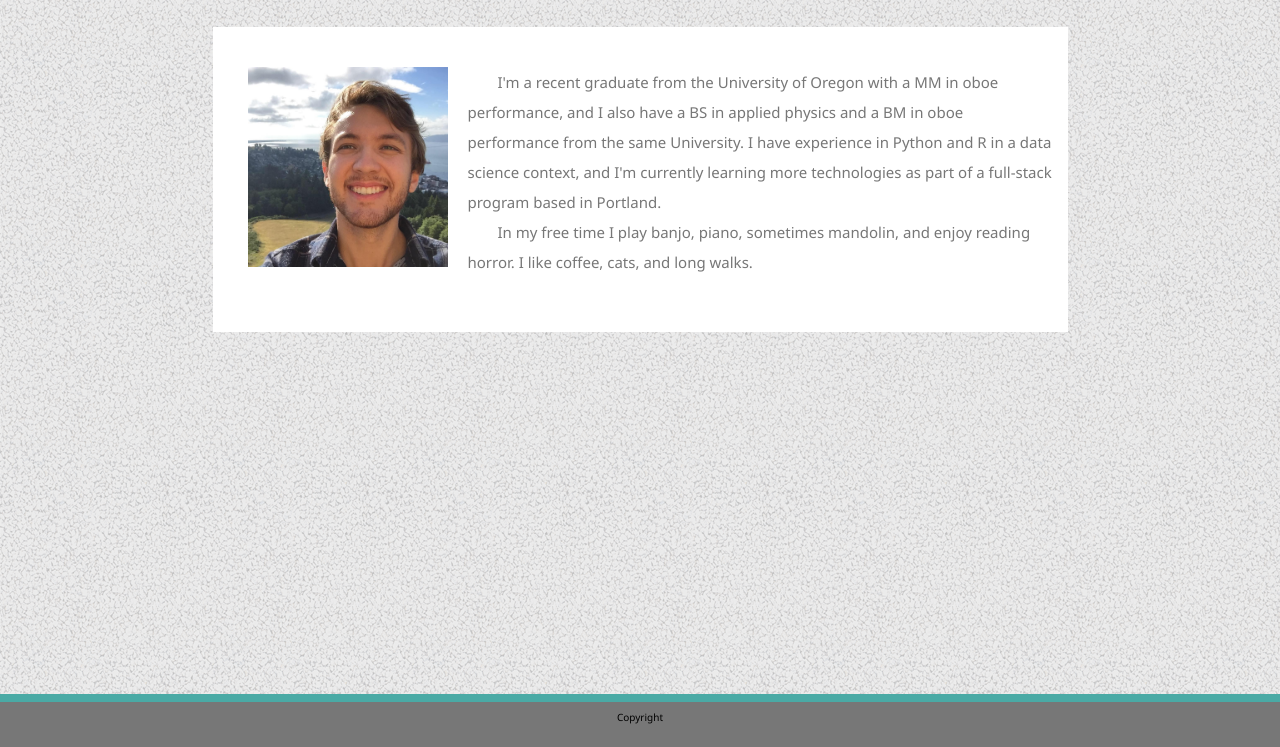
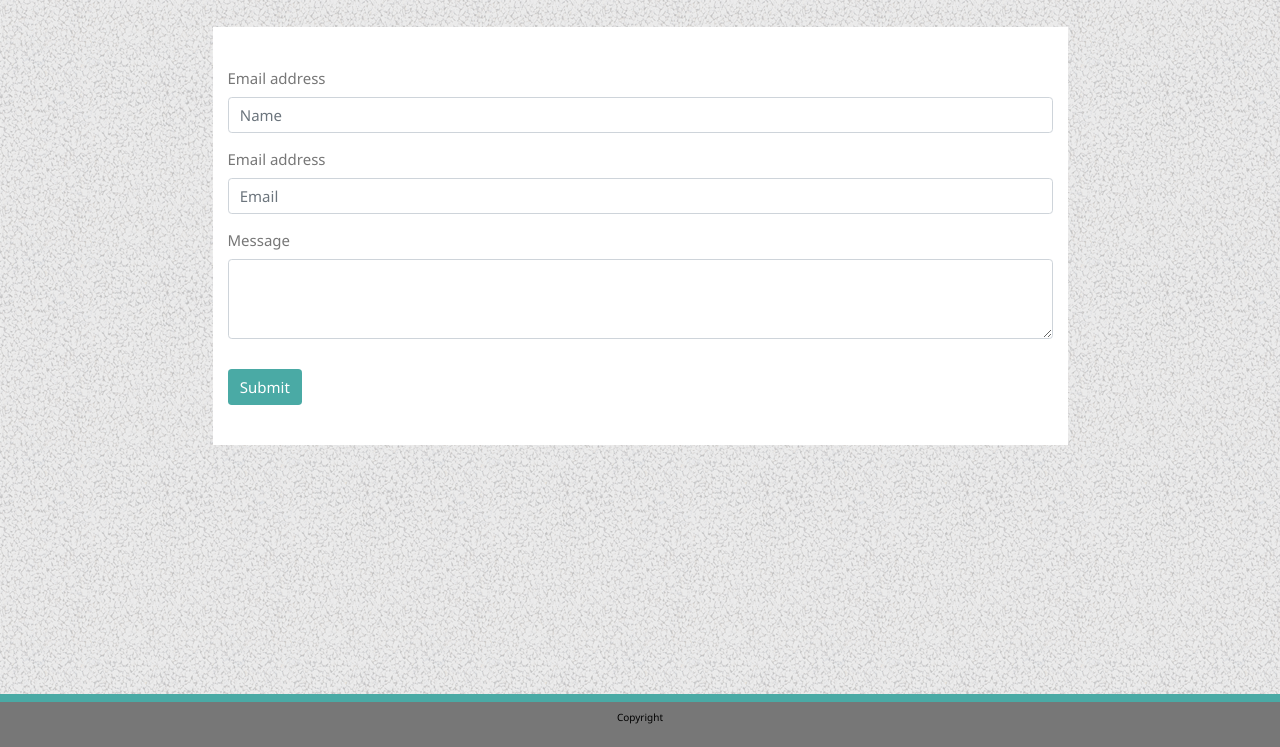
Before and after one commit to NoahSylwester/Bootstrap-Portfolio, a plain HTML site: page contact.html in a window 1280 px wide. Shown: the part 53-800 px from the top of the page. Drawn offline with nearby package versions, Linux system fonts and the light colour scheme.

Commit message:
Updated contact.html

```diff
--- a/assets/css/style.css
+++ b/assets/css/style.css
@@ -117,3 +117,9 @@ div.card img {
   margin-left: auto;
   margin-right: auto;
 }
+
+.btn-md {
+  background-color: #4aaaa5;
+  margin-top: 15px;
+  color: #ffffff;
+}
--- a/contact.html
+++ b/contact.html
@@ -45,10 +45,21 @@
       <div class="col container">
         <div class="row justify-content-center">
           <main class="col col-sm-11 col-md-10 col-lg-9 mx-auto">
-            <img id="profile_pic" src="./assets/images/profile_pic.jpg" alt="Picture of Noah">
-            <p class="bio">&emsp;&emsp;I'm a recent graduate from the University of Oregon with a MM in oboe performance, and I also have a BS in applied physics and a BM in oboe performance from the same University. I have experience in Python and R in a data science context, and I'm currently learning more technologies as part of a full-stack program based in Portland.
-                <br>&emsp;&emsp;In my free time I play banjo, piano, sometimes mandolin, and enjoy reading horror. I like coffee, cats, and long walks.
-            </p>
+              <form>
+                  <div class="form-group">
+                    <label for="name-input">Email address</label>
+                    <input type="name" class="form-control" id="name-input" placeholder="Name">
+                  </div>
+                  <div class="form-group">
+                      <label for="email-input">Email address</label>
+                      <input type="email" class="form-control" id="email-input" placeholder="Email">
+                    </div>
+                  <div class="form-group">
+                    <label for="message_input">Message</label>
+                    <textarea class="form-control" id="message_input" rows="3"></textarea>
+                  </div>
+                  <button class="btn btn-md">Submit</button>
+                </form>
           </main>
         </div>
       </div>
```
